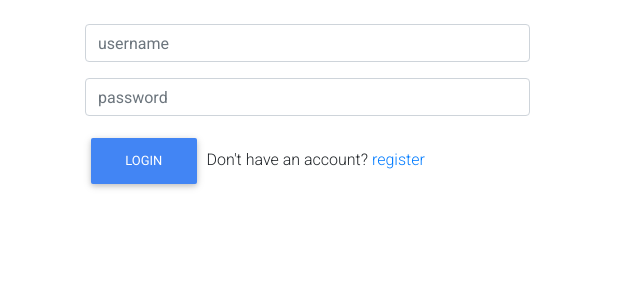
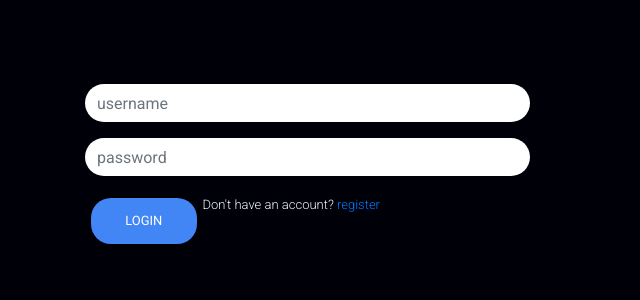
Before and after one commit to nelson-david/TestApi, a Flask app: template TestApp/app/templates/index.html in a window 1280 px wide. Shown: the top 300 px of the page, without its empty margins (0-640 px from the left). Run offline with Flask 2, Linux system fonts and the light colour scheme; the template is opened without the code that fills it, so the values that code supplies are empty; some libraries are stand-ins or nearby versions.

Commit message:
first commit on issues branch

```diff
--- a/TestApp/app/templates/index.html
+++ b/TestApp/app/templates/index.html
@@ -19,12 +19,34 @@
                         <div class="form-group">
                             <input type="" class="form-control" placeholder="password" id="password">
                         </div>
-                        <button type="submit" class="btn btn-primary">login</button>
-                        <span> Don't have an account? <a href="/register">register</a></span>
+                        <button type="submit" class="btn btn-primary float-left">login</button>
+                        <span class="text-left"> Don't have an account? <a href="/register">register</a></span>
                     </form>
                 </div>
             </div>
         </div>
+
+        <style>
+            body{
+                background: #000009;
+            }
+            .container{
+                margin-top: 60px;
+            }
+            .form-control{
+                border-radius: 30px;
+                outline: none !important;
+                box-shadow: none !important;
+                border: none !important;
+            }
+            .btn{
+                border-radius: 20px;
+            }
+            span{
+                color: aliceblue;
+                font-size: 13px;
+            }
+        </style>
 
         <script type="text/javascript" src="https://cdnjs.cloudflare.com/ajax/libs/jquery/3.5.1/jquery.min.js"></script>
         <script type="text/javascript" src="https://cdnjs.cloudflare.com/ajax/libs/popper.js/1.14.4/umd/popper.min.js"></script>
```
Also changed, not shown: TestApi/app/routes.py (+11 -4 lines), TestApp/app/routes.py (+10 -2 lines).
